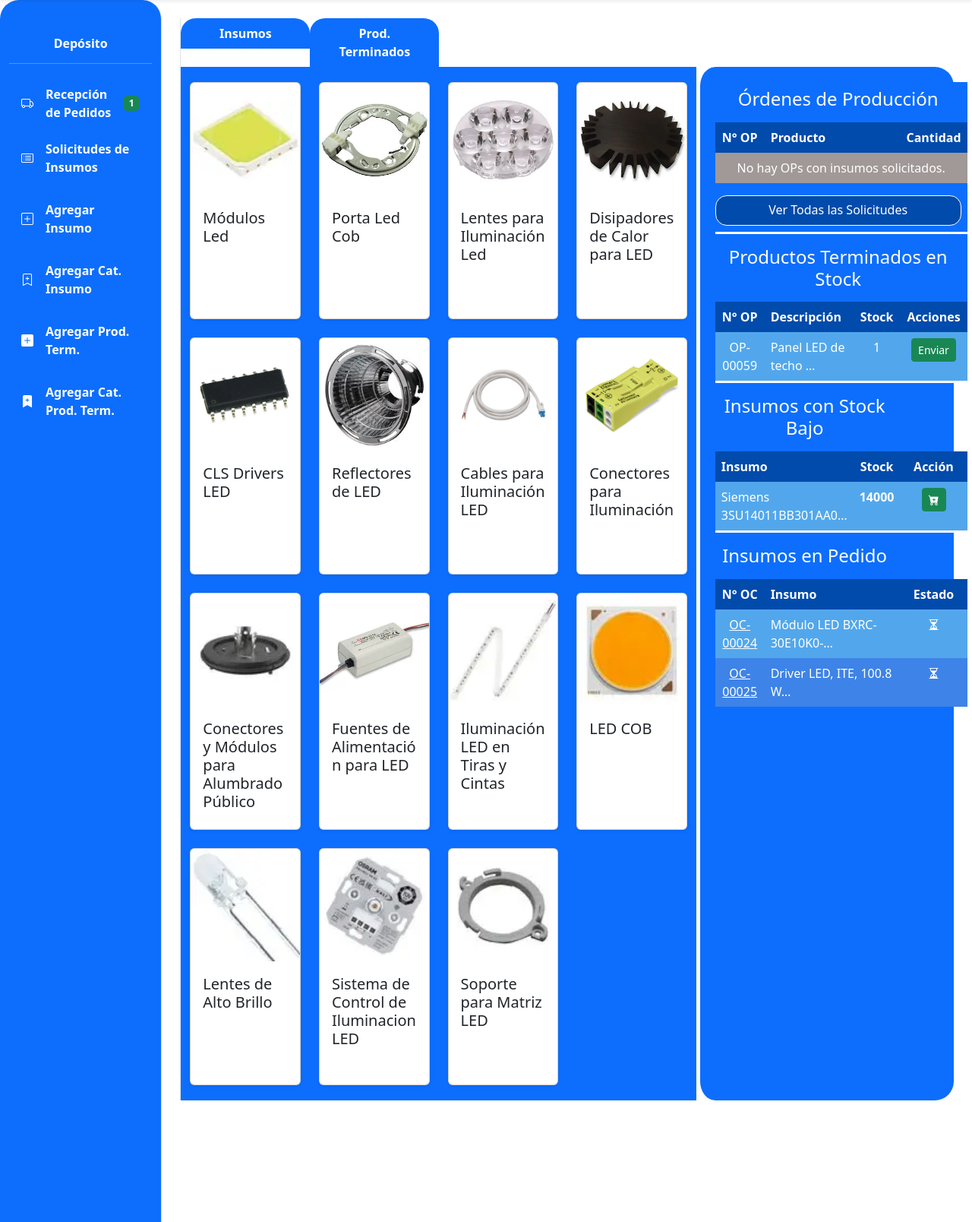
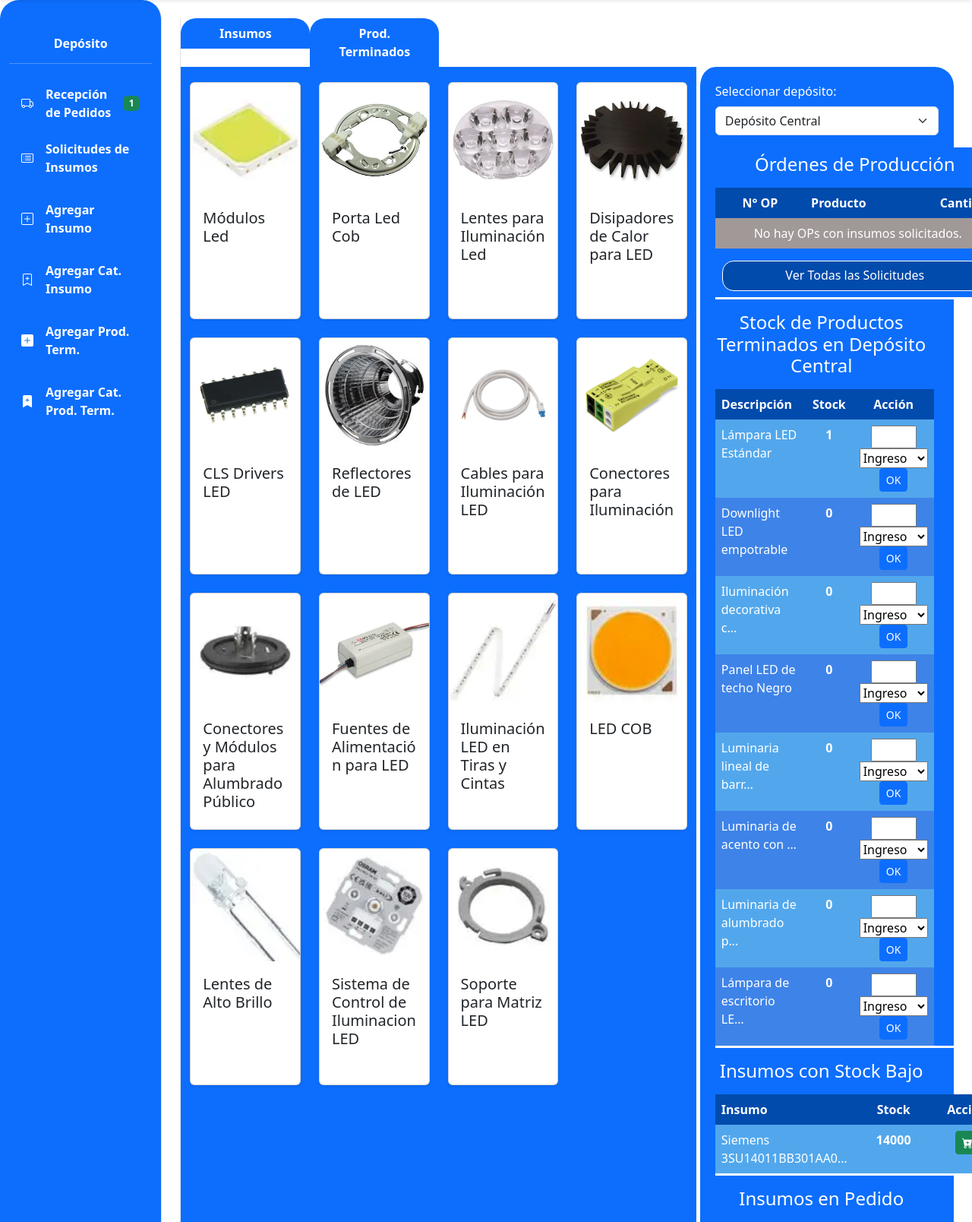
Before and after one commit to dgimenezdeveloper/refactor_luminova, a Django app: page /deposito/deposito/ in a window 1280 px wide. Shown: the part 110-1718 px from the top of the page at 76% size. Run offline with Django 5.2, Linux system fonts and the light colour scheme; a user stored in the database is signed in; data comes from the database, SQL or seed files in the repository; tables that the repository leaves empty hold one stand-in row (values such as "Sample post"); some libraries are stand-ins or nearby versions.

Commit message:
Refactor: migración y modelo para manejo de multidepósitos en stock de productos terminados

```diff
--- a/App_LUMINOVA/admin.py
+++ b/App_LUMINOVA/admin.py
@@ -50,7 +50,7 @@ class ComponenteProductoInline(admin.TabularInline):
 
 @admin.register(ProductoTerminado)
 class ProductoTerminadoAdmin(admin.ModelAdmin):
-    list_display = ("descripcion", "categoria", "stock", "precio_unitario", "modelo")
+    list_display = ("descripcion", "categoria", "precio_unitario", "modelo")
     list_filter = ("categoria",)
     search_fields = ("descripcion", "modelo")
     inlines = [ComponenteProductoInline]
--- a/App_LUMINOVA/forms.py
+++ b/App_LUMINOVA/forms.py
@@ -1,3 +1,13 @@
+from django import forms
+
+class MovimientoStockProductoTerminadoForm(forms.Form):
+    producto_id = forms.IntegerField(widget=forms.HiddenInput())
+    deposito_id = forms.IntegerField(widget=forms.HiddenInput())
+    cantidad = forms.IntegerField(label="Cantidad", min_value=1, widget=forms.NumberInput(attrs={"class": "form-control"}))
+    tipo_movimiento = forms.ChoiceField(
+        choices=[("ingreso", "Ingreso"), ("egreso", "Egreso")],
+        widget=forms.Select(attrs={"class": "form-select"})
+    )
 import logging
 from datetime import timedelta, timezone
 
--- a/App_LUMINOVA/templates/deposito/deposito.html
+++ b/App_LUMINOVA/templates/deposito/deposito.html
@@ -84,6 +84,15 @@
 
     <div class="col-md-4 bg-primary border-start border-5 border-white"
         style="margin-left: 0px; padding: 20px; border-radius: 25px;">
+        <!-- Selector de depósito -->
+        <form method="get" class="mb-3">
+            <label for="deposito_id" class="form-label text-white">Seleccionar depósito:</label>
+            <select name="deposito_id" id="deposito_id" class="form-select" onchange="this.form.submit()">
+                {% for deposito in depositos %}
+                    <option value="{{ deposito.id }}" {% if deposito_seleccionado and deposito.id == deposito_seleccionado.id %}selected{% endif %}>{{ deposito.nombre }}</option>
+                {% endfor %}
+            </select>
+        </form>
         <table class="table table-borderless text-white">
             {# ... Tabla de Órdenes de Producción ... #}
             <thead>
@@ -122,44 +131,42 @@
                 </tr>
             </tbody>
 
-            {# ... Tabla de Productos Terminados en Stock ... #}
+            <!-- Tabla de Productos Terminados por Depósito -->
             <thead>
                 <tr style="border-top: 3px solid white; margin-top: 3px;">
-                    <th colspan="4" class="bg-primary text-white text-center pt-3" style="padding-left: 0px;">
-                        <h4>Productos Terminados en Stock</h4>
+                    <th colspan="3" class="bg-primary text-white text-center pt-3" style="padding-left: 0px;">
+                        <h4>Stock de Productos Terminados en {{ deposito_seleccionado.nombre }}</h4>
                     </th>
                 </tr>
             </thead>
             <tbody class="bg-white text-dark">
                 <tr>
-                    <th class="text-white text-center" style="background-color: #014BAC; width: 20%;">N° OP</th>
-                    <th class="text-white" style="background-color: #014BAC; width: 50%;">Descripción</th>
-                    <th class="text-white text-center" style="background-color: #014BAC; width: 30%;">Stock</th>
-                    <th class="text-white text-center" style="background-color: #014BAC; width: 30%;">Acciones</th>
+                    <th class="text-white" style="background-color: #014BAC; width: 60%;">Descripción</th>
+                    <th class="text-white text-center" style="background-color: #014BAC; width: 25%;">Stock</th>
+                    <th class="text-white text-center" style="background-color: #014BAC; width: 15%;">Acción</th>
                 </tr>
-                {% for lote in lotes_productos_terminados_en_stock %}
+                {% for item in productos_stock_por_deposito %}
                 <tr class="{% if forloop.counter|divisibleby:2 %}table-row-even{% else %}table-row-odd{% endif %}">
-                    <td class="text-white text-center">{{ lote.op_asociada.numero_op }}</td>
-                    <td class="text-white">{{ lote.producto.descripcion|truncatechars:20 }}</td>
-                    <td class="text-white text-center">{{ lote.cantidad }}</td>
+                    <td class="text-white">{{ item.producto.descripcion|truncatechars:25 }}</td>
+                    <td class="text-white text-center fw-bold">{{ item.stock }}</td>
                     <td class="text-white text-center">
-                        <form id="form-enviar-lote-{{ lote.id }}" method="post" action="{% url 'App_LUMINOVA:deposito_enviar_lote_pt' lote.id %}" style="display: inline;">
+                        <form method="post" style="display:inline-block;">
                             {% csrf_token %}
-                            <button type="button" class="btn btn-success btn-sm btn-enviar-lote"
-                                    data-bs-toggle="modal"
-                                    data-bs-target="#confirmarEnvioModal"
-                                    data-lote-id="{{ lote.id }}"
-                                    data-lote-info="lote de {{lote.cantidad}} x {{lote.producto.descripcion}}"
-                                    title="Enviar lote de {{lote.cantidad}} x {{lote.producto.descripcion}}">
-                                 Enviar
-                            </button>
+                            <input type="hidden" name="producto" value="{{ item.producto.id }}">
+                            <input type="hidden" name="deposito" value="{{ deposito_seleccionado.id }}">
+                            <input type="number" name="cantidad" min="1" max="9999" style="width:60px;" required>
+                            <select name="tipo_movimiento" style="width:90px;">
+                                <option value="ingreso">Ingreso</option>
+                                <option value="egreso">Egreso</option>
+                            </select>
+                            <button type="submit" class="btn btn-sm btn-primary">OK</button>
                         </form>
                     </td>
                 </tr>
                 {% empty %}
                 <tr>
-                    <td colspan="4" class="text-white text-center" style="background-color: #A19898;">
-                        No hay lotes de productos terminados en stock pendientes de envío.
+                    <td colspan="3" class="text-white text-center" style="background-color: #A19898;">
+                        No hay productos terminados en este depósito.
                     </td>
                 </tr>
                 {% endfor %}
--- a/App_LUMINOVA/views.py
+++ b/App_LUMINOVA/views.py
@@ -78,6 +78,8 @@ from .models import (
     Reportes,
     RolDescripcion,
     SectorAsignado,
+    Deposito,
+    StockProductoTerminado,
 )
 from .signals import get_client_ip
 
@@ -2761,15 +2763,33 @@ def recibir_pedido_oc_view(request, oc_id):
 def deposito_view(request):
     logger.info("--- deposito_view: INICIO ---")
 
+
     categorias_I = CategoriaInsumo.objects.all()
     categorias_PT = CategoriaProductoTerminado.objects.all()
-
+    depositos = Deposito.objects.all()
+
+    deposito_id = request.GET.get("deposito_id")
+    deposito_seleccionado = None
+    if deposito_id:
+        deposito_seleccionado = Deposito.objects.filter(id=deposito_id).first()
+    if not deposito_seleccionado and depositos.exists():
+        deposito_seleccionado = depositos.first()
+
+    productos_terminados = ProductoTerminado.objects.all().select_related("categoria")
+    productos_stock_por_deposito = []
+    for pt in productos_terminados:
+        stock_en_deposito = pt.get_stock_en_deposito(deposito_seleccionado) if deposito_seleccionado else pt.get_stock_total()
+        productos_stock_por_deposito.append({
+            "producto": pt,
+            "stock": stock_en_deposito,
+            "deposito": deposito_seleccionado,
+        })
+
+    # Lógica original de OPs y lotes
     ops_pendientes_deposito_list = OrdenProduccion.objects.none()
     ops_pendientes_deposito_count = 0
     try:
-        estado_sol = EstadoOrden.objects.filter(
-            nombre__iexact="Insumos Solicitados"
-        ).first()
+        estado_sol = EstadoOrden.objects.filter(nombre__iexact="Insumos Solicitados").first()
         if estado_sol:
             ops_pendientes_deposito_list = (
                 OrdenProduccion.objects.filter(estado_op=estado_sol)
@@ -2786,53 +2806,64 @@ def deposito_view(request):
         .order_by("-fecha_creacion")
     )
 
-    # --- INICIO DE LA CORRECCIÓN DE LÓGICA ---
+    # Lógica de insumos bajo stock y pedidos
     UMBRAL_STOCK_BAJO_INSUMOS = 15000
     insumos_con_stock_bajo = Insumo.objects.filter(stock__lt=UMBRAL_STOCK_BAJO_INSUMOS)
-
-    # Estados que consideramos como "pedido en firme" (ya no es tarea del depósito)
-    UMBRAL_STOCK_BAJO_INSUMOS = 15000
-    insumos_con_stock_bajo = Insumo.objects.filter(stock__lt=UMBRAL_STOCK_BAJO_INSUMOS)
-
-    # Estados que consideramos como "pedido en firme" (ya no es tarea del depósito/compras iniciar)
-    ESTADOS_OC_EN_PROCESO = [
-        "APROBADA",
-        "ENVIADA_PROVEEDOR",
-        "EN_TRANSITO",
-        "RECIBIDA_PARCIAL",
-    ]
-
+    ESTADOS_OC_EN_PROCESO = ["APROBADA", "ENVIADA_PROVEEDOR", "EN_TRANSITO", "RECIBIDA_PARCIAL"]
     insumos_a_gestionar = []
     insumos_en_pedido = []
-
     for insumo in insumos_con_stock_bajo:
-        # Buscamos si existe una OC que ya está aprobada y en proceso
         oc_en_proceso = (
-            Orden.objects.filter(
-                insumo_principal=insumo, estado__in=ESTADOS_OC_EN_PROCESO
-            )
+            Orden.objects.filter(insumo_principal=insumo, estado__in=ESTADOS_OC_EN_PROCESO)
             .order_by("-fecha_creacion")
             .first()
         )
-
         if oc_en_proceso:
-            # Si ya está en proceso, va a la tabla "En Pedido"
             insumos_en_pedido.append({"insumo": insumo, "oc": oc_en_proceso})
         else:
-            # Si no hay OC en proceso (puede no existir o estar solo en Borrador),
-            # es una acción pendiente.
             insumos_a_gestionar.append({"insumo": insumo})
-    # --- FIN DE LA CORRECCIÓN DE LÓGICA ---
+
+    from .forms import MovimientoStockProductoTerminadoForm
+    from django.contrib import messages
+    from django.shortcuts import redirect
+
+    # Procesar movimiento de stock si se envió el formulario
+    if request.method == "POST":
+        form = MovimientoStockProductoTerminadoForm(request.POST)
+        if form.is_valid():
+            producto = form.cleaned_data["producto"]
+            deposito = form.cleaned_data["deposito"]
+            cantidad = form.cleaned_data["cantidad"]
+            tipo_movimiento = form.cleaned_data["tipo_movimiento"]
+            if tipo_movimiento == "ingreso":
+                producto.agregar_stock(cantidad, deposito)
+                messages.success(request, f"Se ingresaron {cantidad} unidades de '{producto}' en '{deposito}'.")
+            elif tipo_movimiento == "egreso":
+                if producto.quitar_stock(cantidad, deposito):
+                    messages.success(request, f"Se egresaron {cantidad} unidades de '{producto}' de '{deposito}'.")
+                else:
+                    messages.error(request, f"No hay suficiente stock de '{producto}' en '{deposito}' para egresar {cantidad} unidades.")
+            # Redirigir para evitar reenvío del formulario
+            return redirect(f"{request.path}?deposito_id={deposito.id}")
+        else:
+            messages.error(request, "Formulario inválido. Verifique los datos ingresados.")
+        form_movimiento_stock = form
+    else:
+        form_movimiento_stock = MovimientoStockProductoTerminadoForm()
 
     context = {
         "categorias_I": categorias_I,
         "categorias_PT": categorias_PT,
+        "depositos": depositos,
+        "deposito_seleccionado": deposito_seleccionado,
+        "productos_stock_por_deposito": productos_stock_por_deposito,
         "ops_pendientes_deposito_list": ops_pendientes_deposito_list,
         "ops_pendientes_deposito_count": ops_pendientes_deposito_count,
         "lotes_productos_terminados_en_stock": lotes_en_stock,
-        "insumos_a_gestionar_list": insumos_a_gestionar,  # Nueva lista para la primera tabla
-        "insumos_en_pedido_list": insumos_en_pedido,  # Nueva lista para la segunda tabla
+        "insumos_a_gestionar_list": insumos_a_gestionar,
+        "insumos_en_pedido_list": insumos_en_pedido,
         "umbral_stock_bajo": UMBRAL_STOCK_BAJO_INSUMOS,
+        "form_movimiento_stock": form_movimiento_stock,
     }
 
     return render(request, "deposito/deposito.html", context)
```
Also changed, not shown: App_LUMINOVA/models.py (+54 -1 lines), App_LUMINOVA/migrations/0019_deposito_remove_productoterminado_stock_and_more.py (added), App_LUMINOVA/migrations/0020_migrar_stock_a_multideposito.py (added), db.sqlite3.
